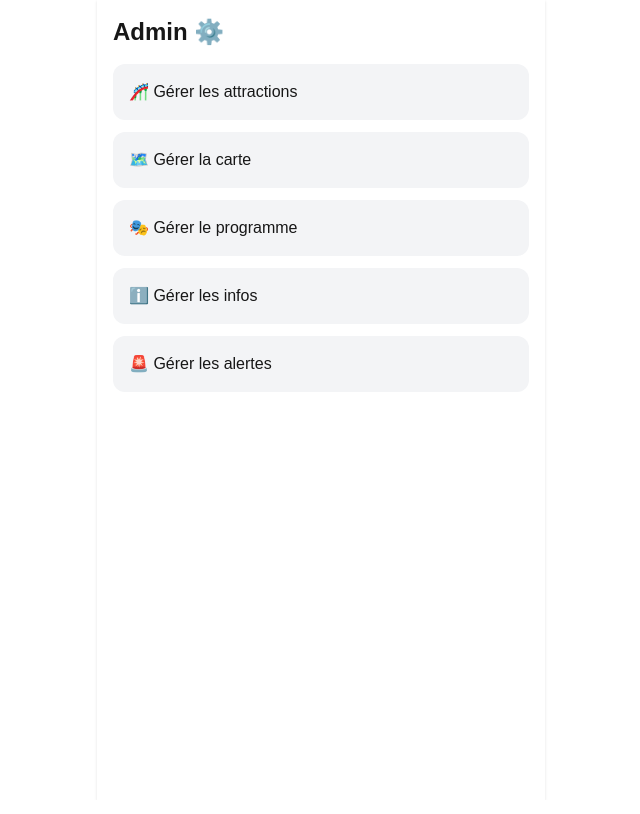
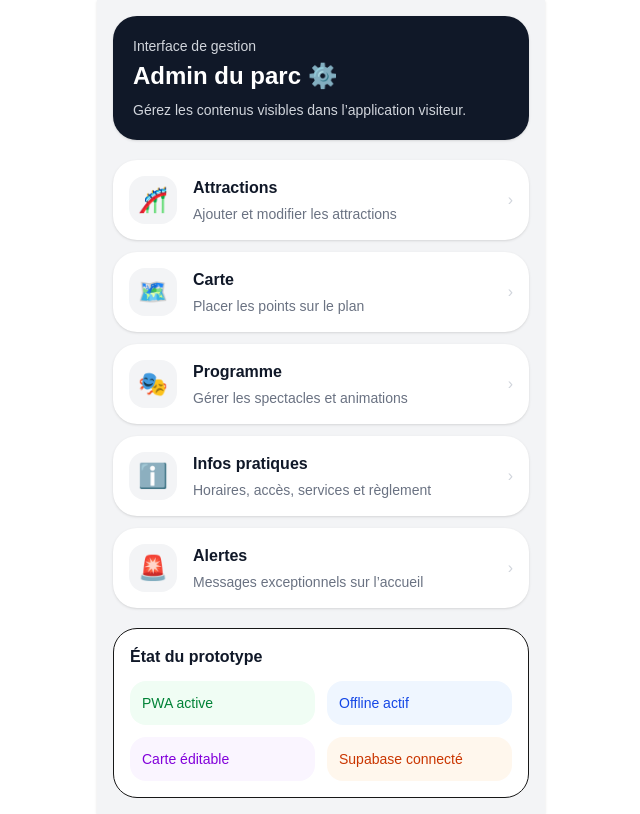
Before and after one commit to Zamler331/guide-parc, a Next.js app: page /admin in a window 1280 px wide. Shown: the whole page, without its empty margins (319-959 px from the left). Built offline with nearby package versions, Linux system fonts and the light colour scheme.

Commit message:
save changement pc

```diff
--- a/app/(visitor)/page.tsx
+++ b/app/(visitor)/page.tsx
@@ -1,3 +1,4 @@
+import Link from "next/link"
 import { getActiveAlerts } from "@/lib/alerts"
 import AlertBanner from "@/components/alerts/AlertBanner"
 import OfflineSync from "@/components/offline/OfflineSync"
@@ -6,32 +7,85 @@ export default async function HomePage() {
   const alerts = await getActiveAlerts()
 
   return (
-    <main>
-      <h1 className="p-4 text-2xl font-bold">Bienvenue au parc 🎢</h1>
-      <OfflineSync />
+    <main className="h-screen overflow-hidden bg-blue-700 text-white">
+      <section className="relative flex h-full flex-col items-center justify-between px-4 py-5 text-center">
+        <div className="absolute inset-0 bg-gradient-to-b from-blue-500 via-blue-600 to-blue-900" />
 
-      <AlertBanner alerts={alerts} />
+        <div className="relative z-10">
+          <h1 className="text-4xl font-black leading-tight drop-shadow-lg">
+            Bienvenue <br />
+            à la <span className="text-yellow-300">Récré !</span>
+          </h1>
 
-      <div className="p-4 space-y-3">
-        <p className="text-gray-600">
-          Consultez les attractions, la carte et le programme du jour.
-        </p>
+          <p className="mt-2 text-base font-bold text-blue-50 drop-shadow">
+            Prépare-toi pour une journée
+            <br />
+            pleine d’aventures !
+          </p>
+        </div>
 
-        <div className="grid grid-cols-2 gap-3">
-          <a href="/carte" className="rounded-xl bg-gray-100 p-4 text-center">
-            🗺️ Carte
-          </a>
-          <a href="/attractions" className="rounded-xl bg-gray-100 p-4 text-center">
-            🎢 Attractions
-          </a>
-          <a href="/programme" className="rounded-xl bg-gray-100 p-4 text-center">
-            🎭 Programme
-          </a>
-          <a href="/infos" className="rounded-xl bg-gray-100 p-4 text-center">
-            ℹ️ Infos
-          </a>
+        <img
+          src="/home-mascotte.png"
+          alt="Mascotte du parc"
+          className="relative z-10 -mt-2 max-h-[310px] w-auto object-contain drop-shadow-2xl"
+        />
+
+        <div className="relative z-20 -mt-12 grid w-full grid-cols-3 gap-3">
+          <HomeButton
+            href="/attractions"
+            color="bg-pink-500"
+            shadow="shadow-pink-800/40"
+            icon="🎢"
+            label="Attractions"
+          />
+
+          <HomeButton
+            href="/carte"
+            color="bg-green-500"
+            shadow="shadow-green-800/40"
+            icon="🗺️"
+            label="Plan du parc"
+          />
+
+          <HomeButton
+            href="/programme"
+            color="bg-orange-500"
+            shadow="shadow-orange-800/40"
+            icon="🎭"
+            label="Programme"
+          />
         </div>
-      </div>
+
+        <img
+          src="/logo-recre.png"
+          alt="La Récré des 3 Curés"
+          className="relative z-10 h-14 object-contain drop-shadow-lg"
+        />
+      </section>
     </main>
   )
 }
+
+function HomeButton({
+  href,
+  color,
+  shadow,
+  icon,
+  label,
+}: {
+  href: string
+  color: string
+  shadow: string
+  icon: string
+  label: string
+}) {
+  return (
+    <Link
+      href={href}
+      className={`${color} ${shadow} flex min-h-24 flex-col items-center justify-center rounded-3xl p-3 text-center font-black text-white shadow-xl transition active:scale-95`}
+    >
+      <span className="text-3xl drop-shadow">{icon}</span>
+      <span className="mt-2 text-sm leading-tight drop-shadow">{label}</span>
+    </Link>
+  )
+}
--- a/app/admin/page.tsx
+++ b/app/admin/page.tsx
@@ -1,29 +1,90 @@
+import Link from "next/link"
+
+const adminLinks = [
+  {
+    href: "/admin/attractions",
+    icon: "🎢",
+    title: "Attractions",
+    description: "Ajouter et modifier les attractions",
+  },
+  {
+    href: "/admin/map",
+    icon: "🗺️",
+    title: "Carte",
+    description: "Placer les points sur le plan",
+  },
+  {
+    href: "/admin/programme",
+    icon: "🎭",
+    title: "Programme",
+    description: "Gérer les spectacles et animations",
+  },
+  {
+    href: "/admin/infos",
+    icon: "ℹ️",
+    title: "Infos pratiques",
+    description: "Horaires, accès, services et règlement",
+  },
+  {
+    href: "/admin/alerts",
+    icon: "🚨",
+    title: "Alertes",
+    description: "Messages exceptionnels sur l’accueil",
+  },
+]
+
 export default function AdminPage() {
   return (
-    <main className="p-4">
-      <h1 className="text-2xl font-bold">Admin ⚙️</h1>
+    <main className="min-h-screen bg-gray-100 p-4">
+      <section className="rounded-3xl bg-gray-900 p-5 text-white shadow-sm">
+        <p className="text-sm text-gray-300">Interface de gestion</p>
+        <h1 className="mt-1 text-2xl font-black">Admin du parc ⚙️</h1>
+        <p className="mt-2 text-sm text-gray-300">
+          Gérez les contenus visibles dans l’application visiteur.
+        </p>
+      </section>
 
-      <div className="mt-4 space-y-3">
-        <a href="/admin/attractions" className="block rounded-xl bg-gray-100 p-4">
-          🎢 Gérer les attractions
-        </a>
+      <section className="mt-5 space-y-3">
+        {adminLinks.map((item) => (
+          <Link
+            key={item.href}
+            href={item.href}
+            className="flex items-center gap-4 rounded-3xl bg-white p-4 shadow-sm transition active:scale-[0.98]"
+          >
+            <div className="flex h-12 w-12 shrink-0 items-center justify-center rounded-2xl bg-gray-100 text-2xl">
+              {item.icon}
+            </div>
 
-        <a href="/admin/map" className="block rounded-xl bg-gray-100 p-4">
-          🗺️ Gérer la carte
-        </a>
+            <div className="min-w-0">
+              <h2 className="font-bold text-gray-900">{item.title}</h2>
+              <p className="mt-1 text-sm text-gray-500">
+                {item.description}
+              </p>
+            </div>
 
-        <a href="/admin/programme" className="block rounded-xl bg-gray-100 p-4">
-          🎭 Gérer le programme
-        </a>
+            <span className="ml-auto text-gray-300">›</span>
+          </Link>
+        ))}
+      </section>
 
-        <a href="/admin/infos" className="block rounded-xl bg-gray-100 p-4">
-          ℹ️ Gérer les infos
-        </a>
+      <section className="mt-5 rounded-3xl border bg-white p-4">
+        <h2 className="font-bold text-gray-900">État du prototype</h2>
 
-        <a href="/admin/alerts" className="block rounded-xl bg-gray-100 p-4">
-          🚨 Gérer les alertes
-        </a>
-      </div>
+        <div className="mt-3 grid grid-cols-2 gap-3 text-sm">
+          <div className="rounded-2xl bg-green-50 p-3 text-green-700">
+            PWA active
+          </div>
+          <div className="rounded-2xl bg-blue-50 p-3 text-blue-700">
+            Offline actif
+          </div>
+          <div className="rounded-2xl bg-purple-50 p-3 text-purple-700">
+            Carte éditable
+          </div>
+          <div className="rounded-2xl bg-orange-50 p-3 text-orange-700">
+            Supabase connecté
+          </div>
+        </div>
+      </section>
     </main>
   )
 }
```
Also changed, not shown: public/logo-recre.png (added), 1 other file (tests, documents, lock files or other folders).
